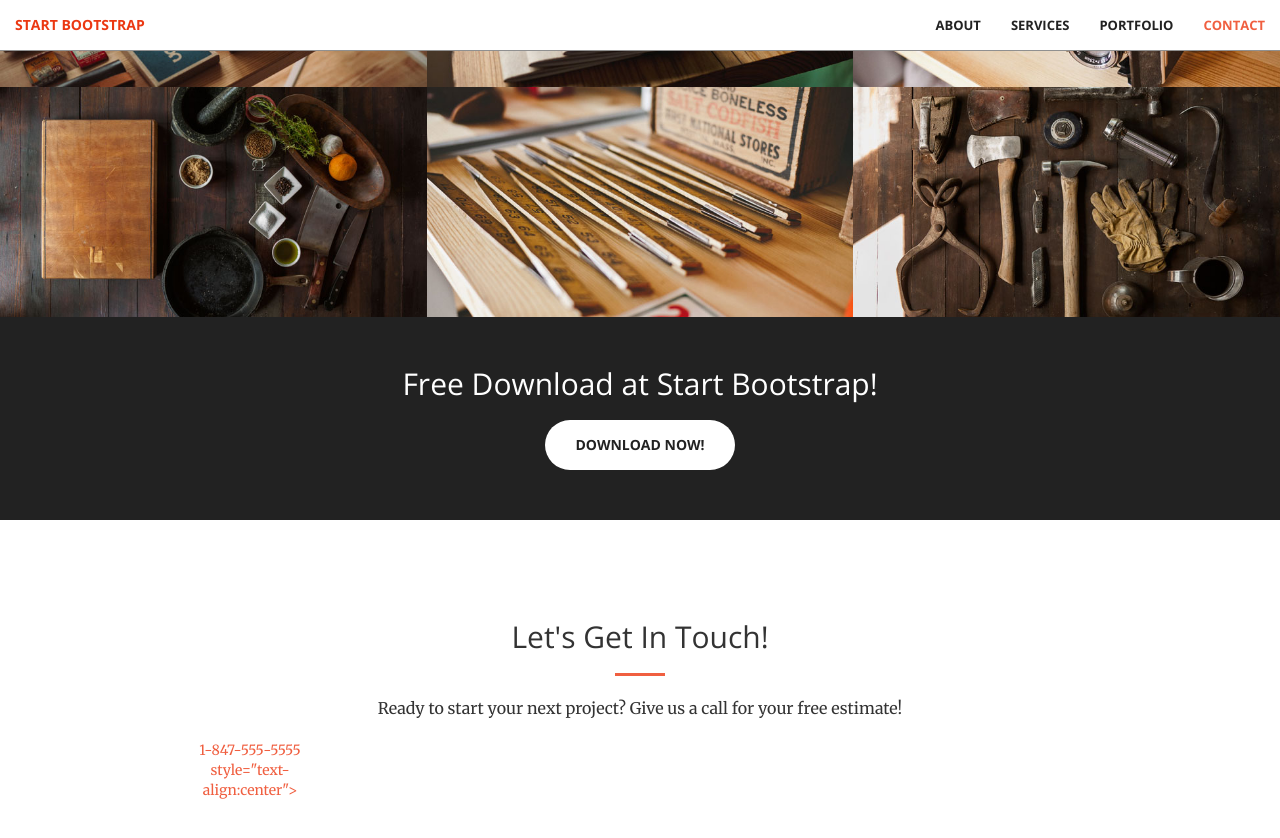
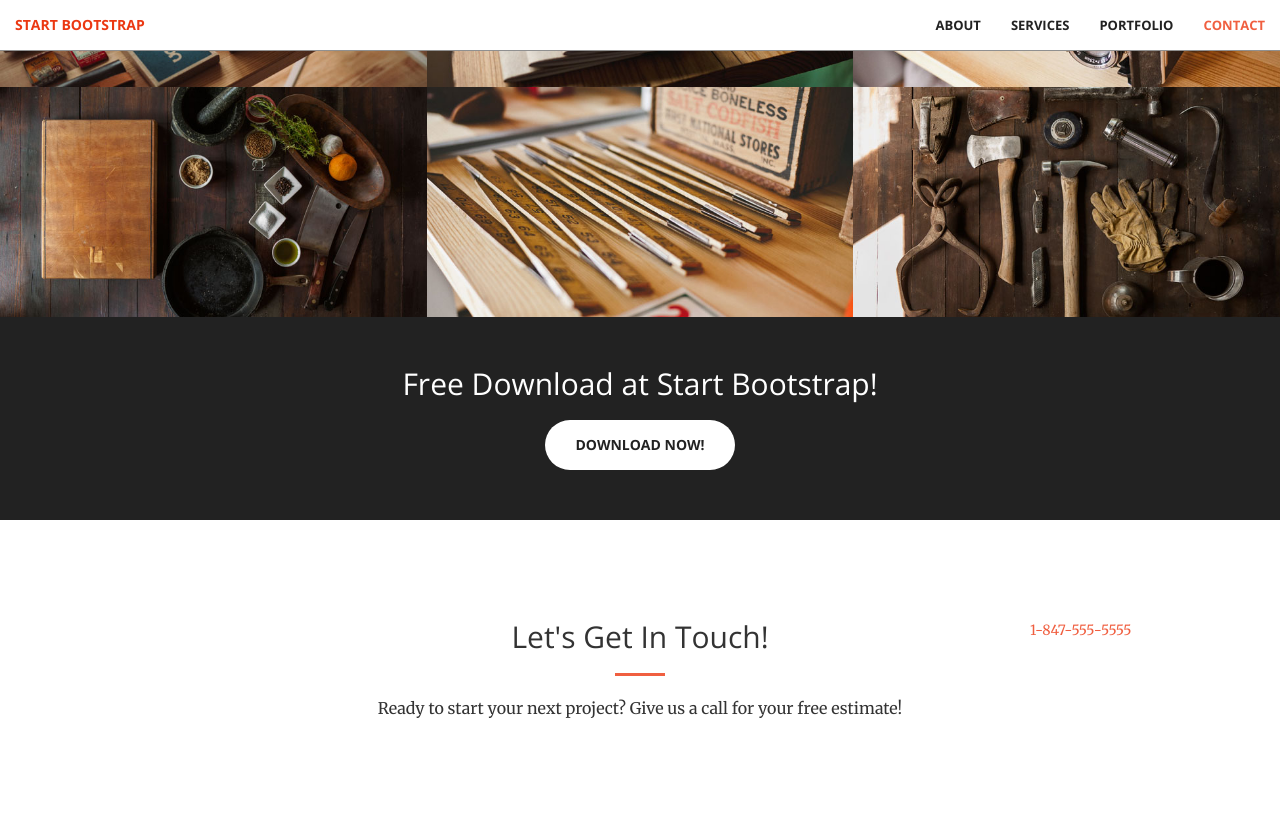
Before and after one commit to onchino/Riley-Custom-Painting, a Jekyll site: the page built from index.html, in a window 1280 px wide and 900 px high, scrolled down 1917 px. Shown: the top 838 px of the window. Built offline with Jekyll 4.4.1, drawn with Linux system fonts in a browser that asks for light colours.

Commit message:
Update contact.html

```diff
--- a/_includes/contact.html
+++ b/_includes/contact.html
@@ -7,9 +7,9 @@
                 <p>Ready to start your next project? Give us a call for your free estimate!</p>
             </div>
 
-        <div class="col-lg-2 col-lg-offset-1 text-center">
-            <a href="tel:1-847-555-5555">1-847-555-5555 style="text-align:center"></a>
-            <i class=" 1-800-Riley-Paint -3x wow bounceIn" data-wow-delay=".1s"></i>
+        <div class="text-align: center">
+            <a href="tel:1-847-555-5555">1-847-555-5555</a>
+
             </a>
         </div>
     </div>
```
